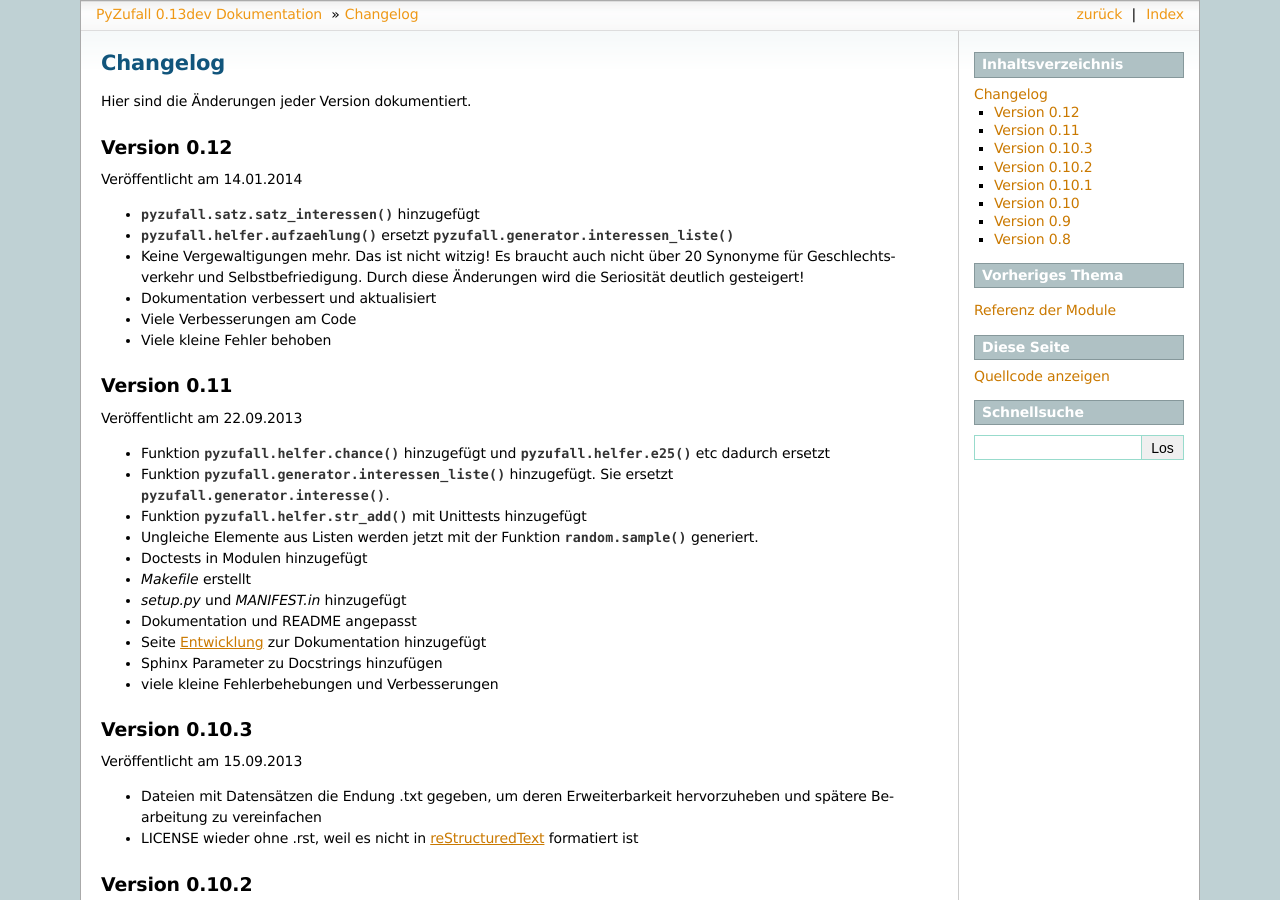
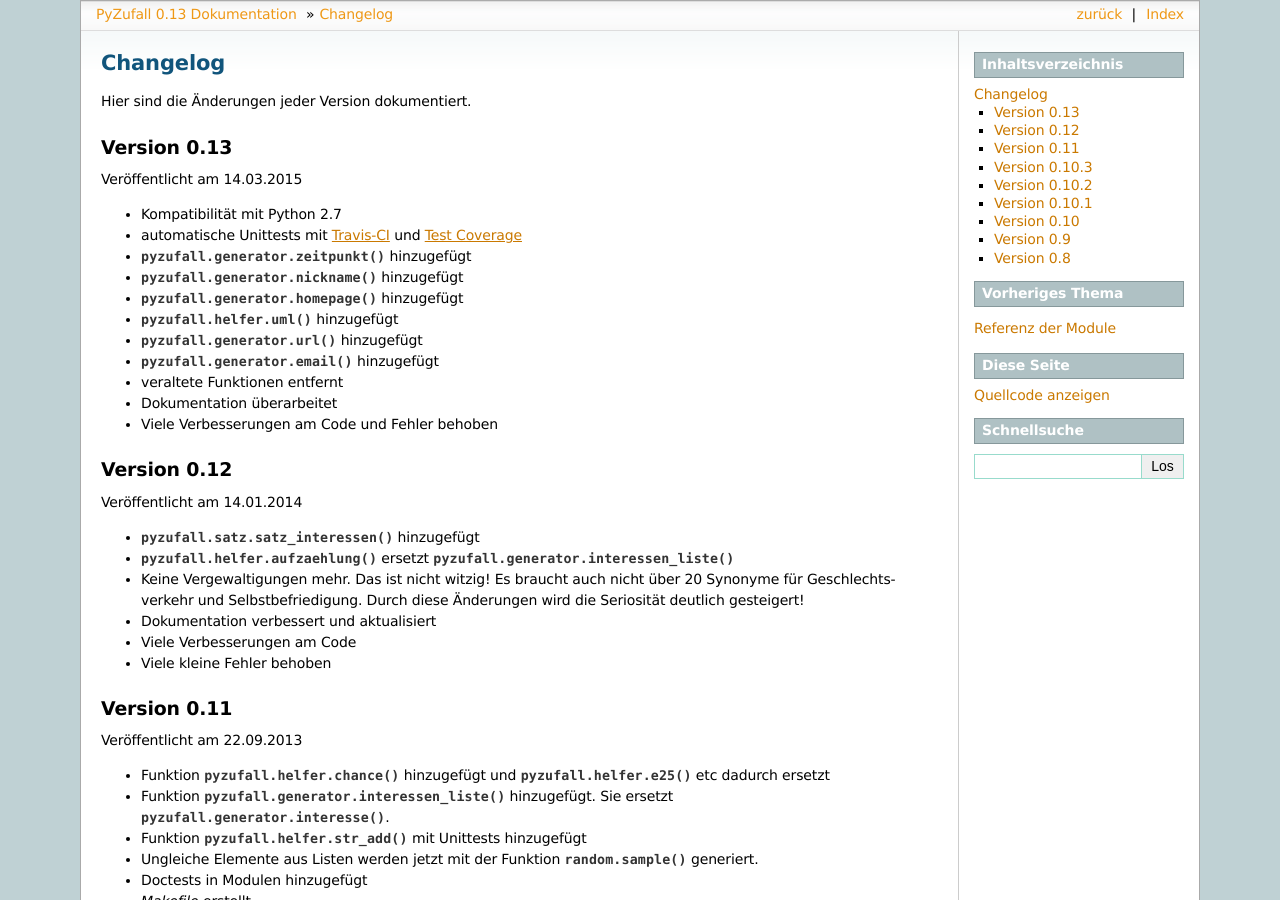
Before and after one commit to davidak/PyZufall, a Sphinx documentation site: the page built from doc/changelog.rst, in a window 1280 px wide and 900 px high. Built offline with Sphinx 7.4.7, drawn with Linux system fonts in a browser that asks for light colours; some of the changed text lies outside the part shown.

Commit message:
Version 0.13 veröffentlichen

```diff
--- a/CHANGELOG.rst
+++ b/CHANGELOG.rst
@@ -2,6 +2,24 @@
 =========
 
 Hier sind die Änderungen jeder Version dokumentiert.
+
+
+Version 0.13
+------------
+
+Veröffentlicht am 14.03.2015
+
+- Kompatibilität mit Python 2.7
+- automatische Unittests mit `Travis-CI <https://travis-ci.org/davidak/PyZufall>`_ und `Test Coverage <https://coveralls.io/r/davidak/PyZufall?branch=master>`_
+- :py:func:`pyzufall.generator.zeitpunkt` hinzugefügt
+- :py:func:`pyzufall.generator.nickname` hinzugefügt
+- :py:func:`pyzufall.generator.homepage` hinzugefügt
+- :py:func:`pyzufall.helfer.uml` hinzugefügt
+- :py:func:`pyzufall.generator.url` hinzugefügt
+- :py:func:`pyzufall.generator.email` hinzugefügt
+- veraltete Funktionen entfernt
+- Dokumentation überarbeitet
+- Viele Verbesserungen am Code und Fehler behoben
 
 Version 0.12
 ------------
--- a/pyzufall/version.py
+++ b/pyzufall/version.py
@@ -1 +1 @@
-__version__ = '0.13dev'
+__version__ = '0.13'
```
Also changed, not shown: doc/verwenden.rst (line endings or trailing spaces).
